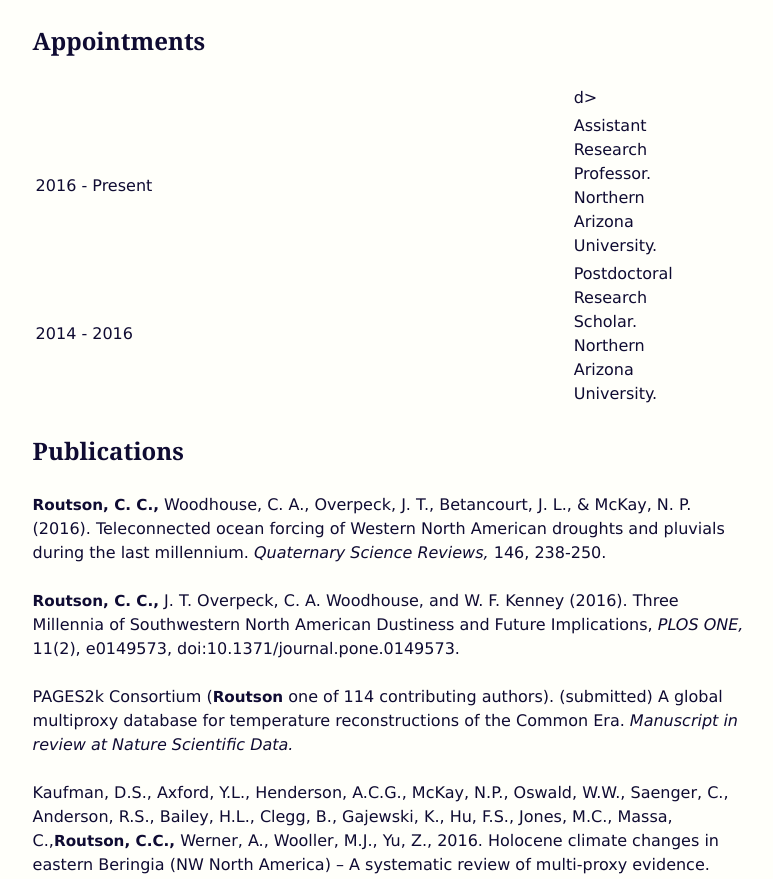
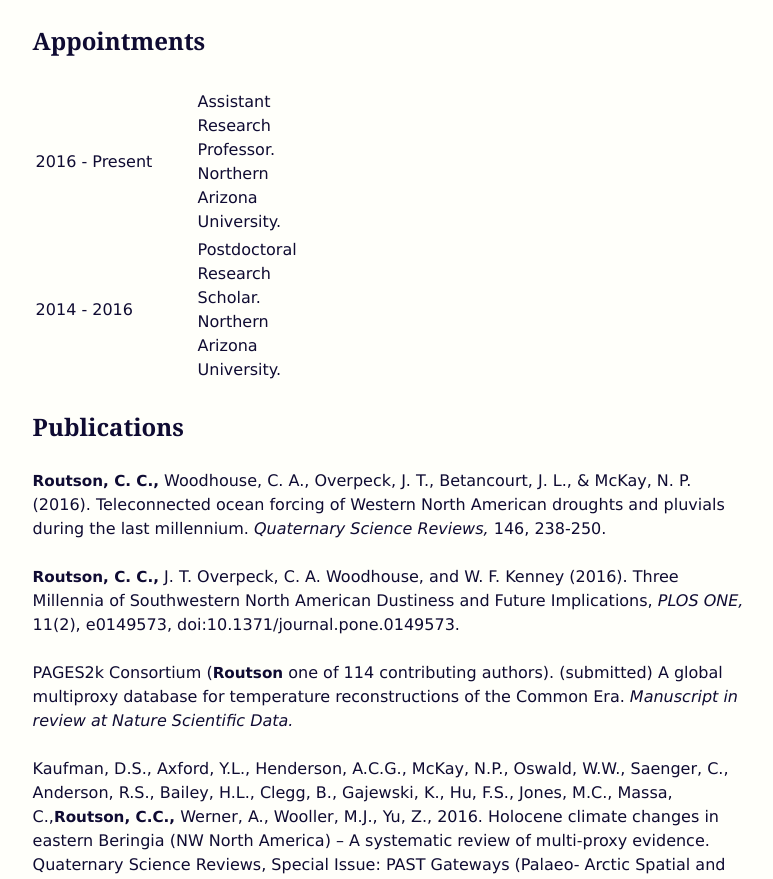
Before and after one commit to joaquinfox/codyroutson.github.io, a plain HTML site: page curriculumvitae.html in a window 1280 px wide. Shown: the part 1335-2214 px from the top of the page, without its empty margins (249-1022 px from the left). Drawn offline with Linux system fonts and the light colour scheme.

Commit message:
Update curriculumvitae.html

```diff
--- a/curriculumvitae.html
+++ b/curriculumvitae.html
@@ -115,7 +115,7 @@
       <table>
        <tr>
          <td  style="width:25%; padding-right:3%;vertical-align:text-top;"></td>
-         <td style="width:0%; height:0%;">d>
+         <td style="width:0%; height:0%;"><td>
        </tr>
        <tr>
 	       <td>2016 - Present</td>
```
